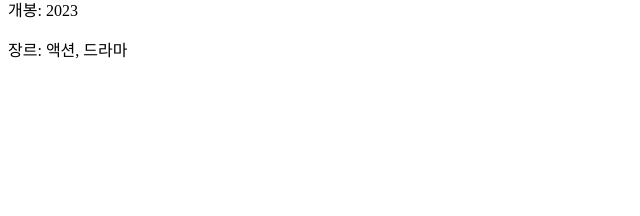
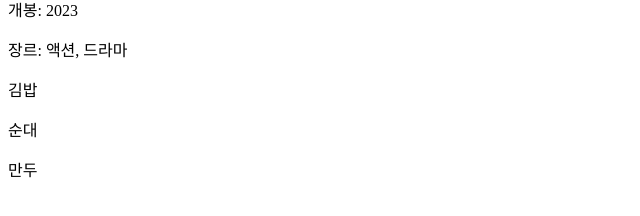
Before and after one commit to suji3927/vue3, a Vue app: page / in a window 1280 px wide. Shown: the part 138-354 px from the top of the page, without its empty margins (0-640 px from the left). Built offline with nearby package versions, Linux system fonts and the light colour scheme.

Commit message:
v-for 반복문 문법

```diff
--- a/src/App.vue
+++ b/src/App.vue
@@ -6,6 +6,13 @@
       <p>개봉: {{ year }}</p>
       <p>장르: {{ category }}</p>
     </div>
+<!--
+    <p>{{ foods[0] }}</p>
+    <p>{{ foods[1] }}</p>
+    <p>{{ foods[2] }}</p>
+     -->
+
+    <p v-for="(item, index) in foods" :key="index">{{ item }}</p>
 </template>
 
 <script>
@@ -13,6 +20,7 @@
     name: 'App',
     data() { // 상태변수
       return {
+        foods: ["김밥", "순대", "만두"],
         title: "노량",
         year: 2023,
         category: "액션, 드라마",
```
